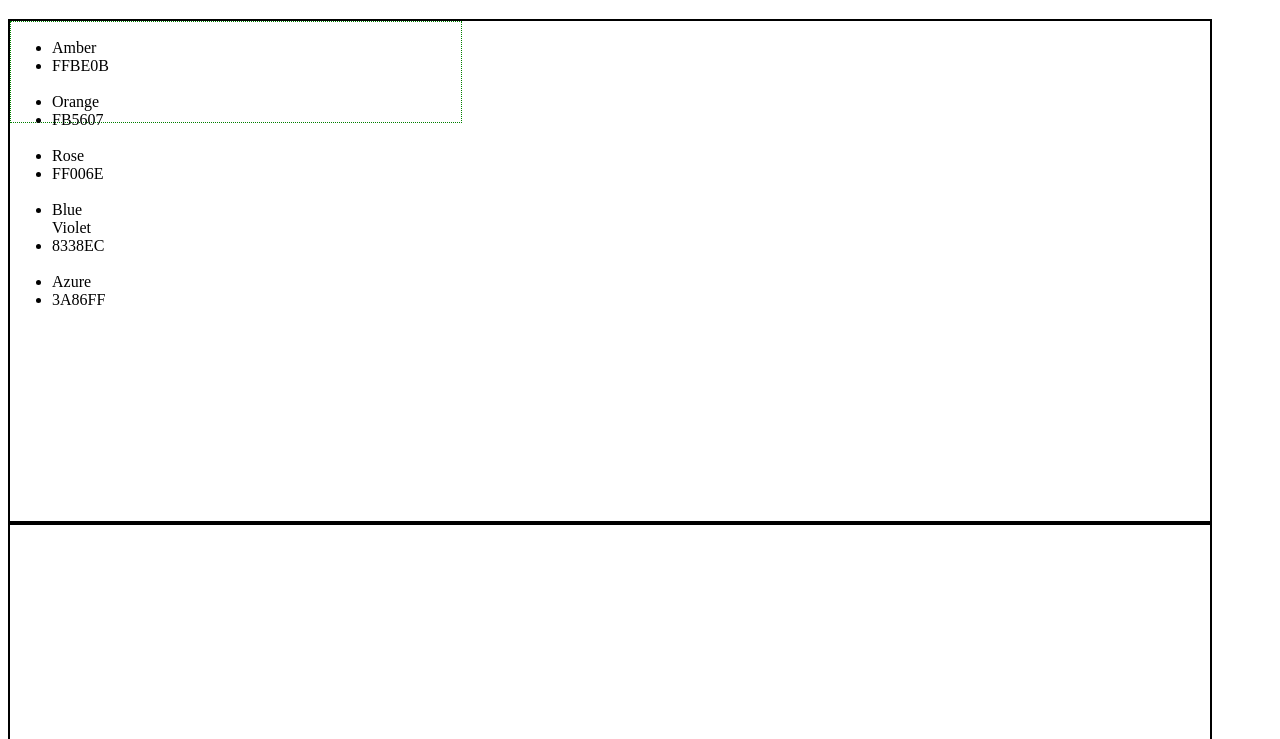
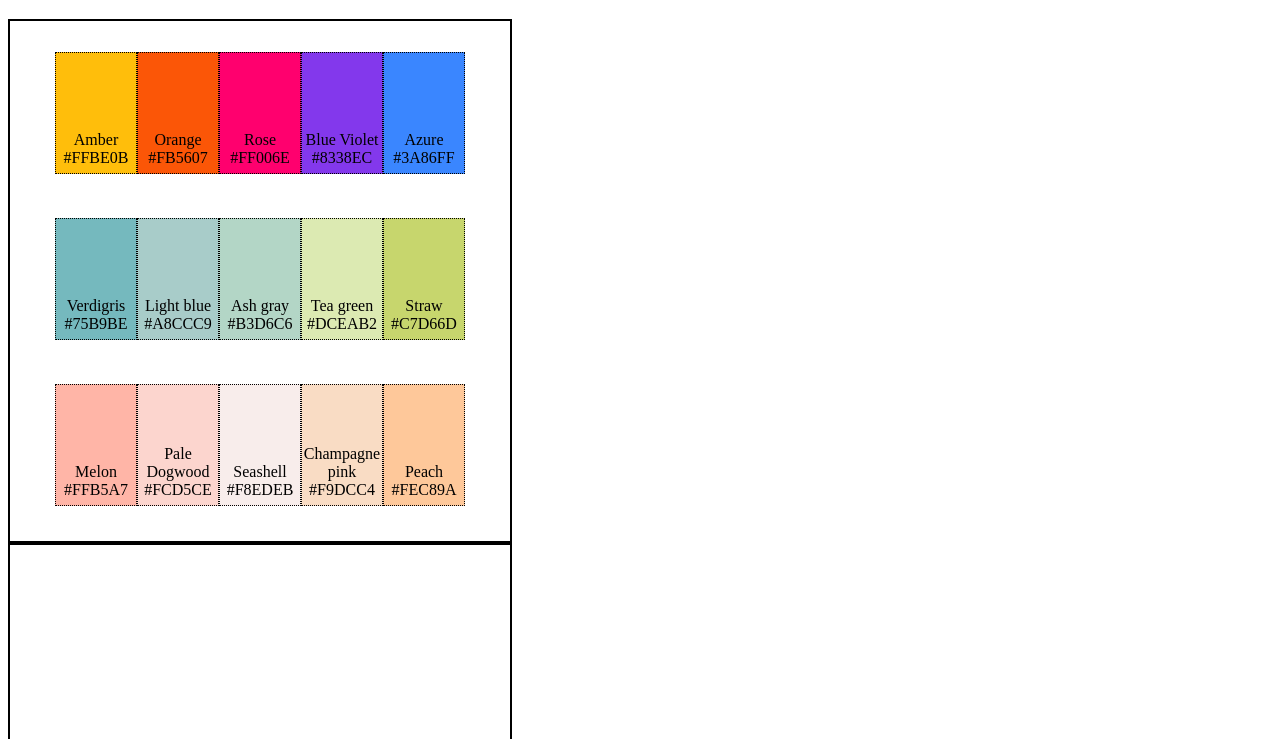
Before and after one commit to atomac19/a-website-design-system, a plain HTML site: page index.html in a window 1280 px wide. Shown: the part 61-800 px from the top of the page. Drawn offline with Linux system fonts and the light colour scheme.

Commit message:
Add first 3 color palettes

```diff
--- a/index.html
+++ b/index.html
@@ -12,27 +12,109 @@
     <header>
     <section>
       <div class="palette">
-        <ul class="color-sample">
-          <li>Amber</li>
-          <li>FFBE0B</li>
-        </ul>
-        <ul class="color-sample">
-          <li>Orange</li>
-          <li>FB5607</li>
-        </ul>
-        <ul class="color-sample">
-          <li>Rose</li>
-          <li>FF006E</li>
-        </ul>
-        <ul class="color-sample">
-          <li>Blue Violet</li>
-          <li>8338EC</li>
-        </ul>
-        <ul class="color-sample">
-          <li>Azure</li>
-          <li>3A86FF</li>
-        </ul>
-      </div>
+      <ul>
+        <li id="amber">
+          <div class="color-info">
+            <p>Amber</p>
+            <p>#FFBE0B</p>
+          </div>
+        </li>
+        <li id="orange">
+          <div class="color-info">
+          <p>Orange</p>
+          <p>#FB5607</p>
+          </div>
+        </li>
+        <li id="rose">
+          <div class="color-info">
+          <p>Rose</p>
+          <p>#FF006E</p>
+          </div>
+        </li>
+        <li id="blue-violet">
+          <div class="color-info">
+          <p>Blue Violet</p>
+          <p>#8338EC</p>
+          </div>
+        </li>
+        <li id="azure">
+          <div class="color-info">
+          <p>Azure</p>
+          <p>#3A86FF</p>
+          </div>
+        </li>
+      </ul>
+     </div>
+     <div class="palette">
+      <ul>
+        <li id="verdigris">
+          <div class="color-info">
+            <p>Verdigris</p>
+            <p>#75B9BE</p>
+          </div>
+        </li>
+        <li id="light-blue">
+          <div class="color-info">
+          <p>Light blue</p>
+          <p>#A8CCC9</p>
+          </div>
+        </li>
+        <li id="ash-gray">
+          <div class="color-info">
+          <p>Ash gray</p>
+          <p>#B3D6C6</p>
+          </div>
+        </li>
+        <li id="tea-green">
+          <div class="color-info">
+          <p>Tea green</p>
+          <p>#DCEAB2</p>
+          </div>
+        </li>
+        <li id="straw">
+          <div class="color-info">
+          <p>Straw</p>
+          <p>#C7D66D</p>
+          </div>
+        </li>
+      </ul>
+     </div>
+     <div class="palette">
+      <ul>
+        <li id="melon">
+          <div class="color-info">
+            <p>Melon</p>
+            <p>#FFB5A7</p>
+          </div>
+        </li>
+        <li id="pale-dogwood">
+          <div class="color-info up">
+          <p>Pale</p>
+          <p>Dogwood</p>
+          <p>#FCD5CE</p>
+          </div>
+        </li>
+        <li id="seashell">
+          <div class="color-info">
+          <p>Seashell</p>
+          <p>#F8EDEB</p>
+          </div>
+        </li>
+        <li id="champagne-pink">
+          <div class="color-info up">
+          <p>Champagne</p>
+          <p>pink</p>
+          <p>#F9DCC4</p>
+          </div>
+        </li>
+        <li id="peach">
+          <div class="color-info">
+          <p>Peach</p>
+          <p>#FEC89A</p>
+          </div>
+        </li>
+      </ul>
+     </div>
     </section>
     <section id="fonts">
 
--- a/styles.css
+++ b/styles.css
@@ -3,19 +3,84 @@ h1 {
 }
 
 section {
-  width: 1200px;
-  height: 500px;
+  width: 500px;
+  height: 520px;
   border: 2px double black;
 }
 
 .palette {
   width: 450px;
-  height: 100px;
-  border: 1px dotted green;
+  height: 150px;
+  margin: auto;
 }
 
-.color-sample {
-  width: 50px;
-  height: auto;
-  border: 1px dotted white;
+ul {
+  list-style-type: none; /* list item marker is none */
+  display: flex;
+  justify-content: center;
+  padding: 15px 20px;
+
 }
+
+li {
+  width: 100px;
+  height: 120px;
+  border: 1px dotted black;
+  text-align: center;
+  line-height: 2px;
+}
+
+.color-info {
+  padding-top: 70px;
+}
+
+.up {
+  padding-bottom: 38px;
+  margin-top: -17.9px;
+}
+
+#amber {
+  background-color: #FFBE0B;
+}
+#orange {
+  background-color: #FB5607;
+}
+#rose {
+  background-color: #FF006E;
+}
+#blue-violet {
+  background-color: #8338EC;
+}
+#azure {
+  background-color: #3A86FF;
+}
+#verdigris {
+  background-color: #75B9BE;
+}
+#light-blue {
+  background-color: #A8CCC9;
+}
+#ash-gray {
+  background-color: #b3d6c6;
+}
+#tea-green {
+  background-color: #dceab2;
+}
+#straw {
+  background-color: #c7d66d;
+}
+#melon {
+  background-color: #ffb5a7;
+}
+#pale-dogwood {
+  background-color: #fcd5ce;
+}
+#seashell {
+  background-color: #f8edeb;
+}
+#champagne-pink {
+  background-color: #f9dcc4;
+}
+#peach {
+  background-color: #fec89a;
+}
```
